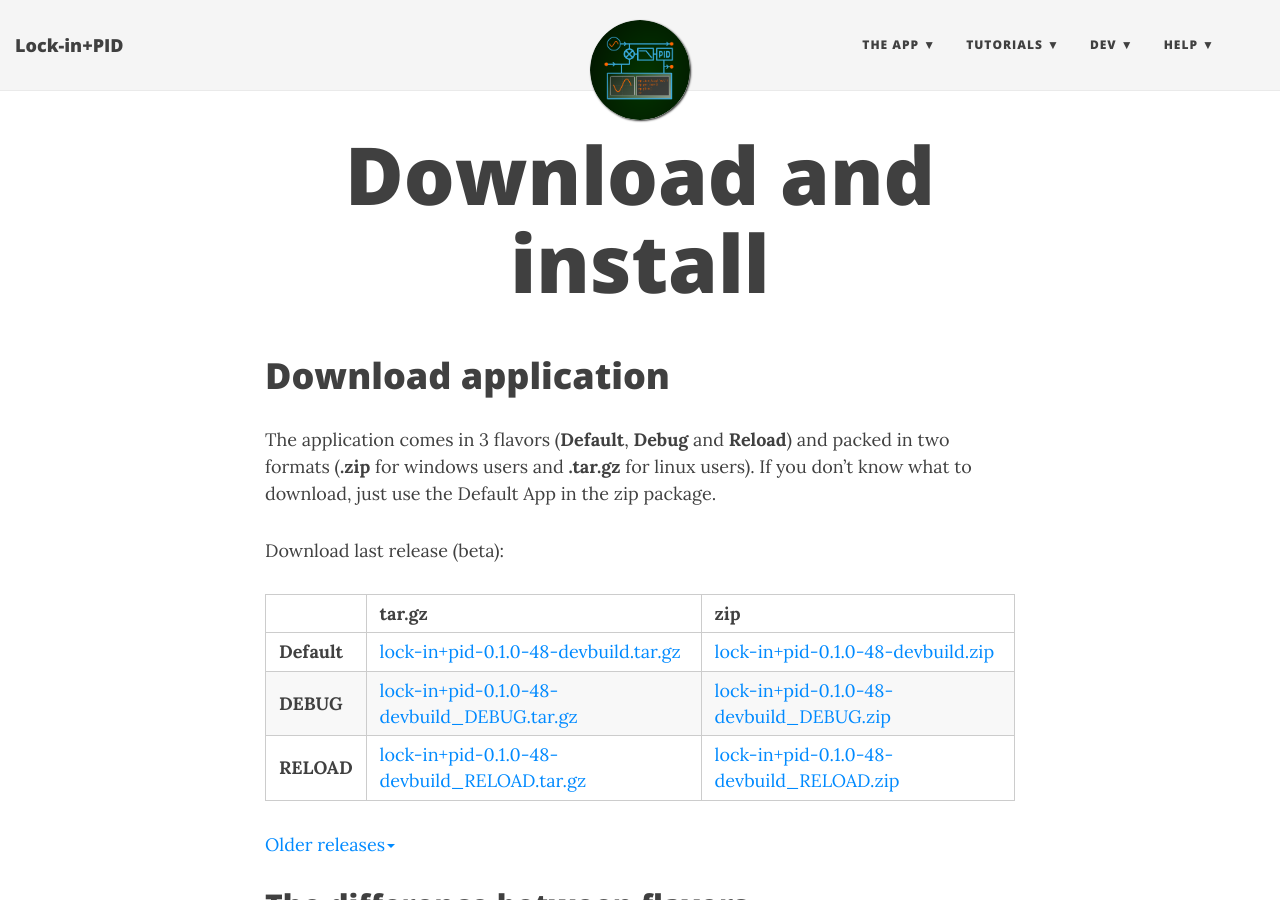
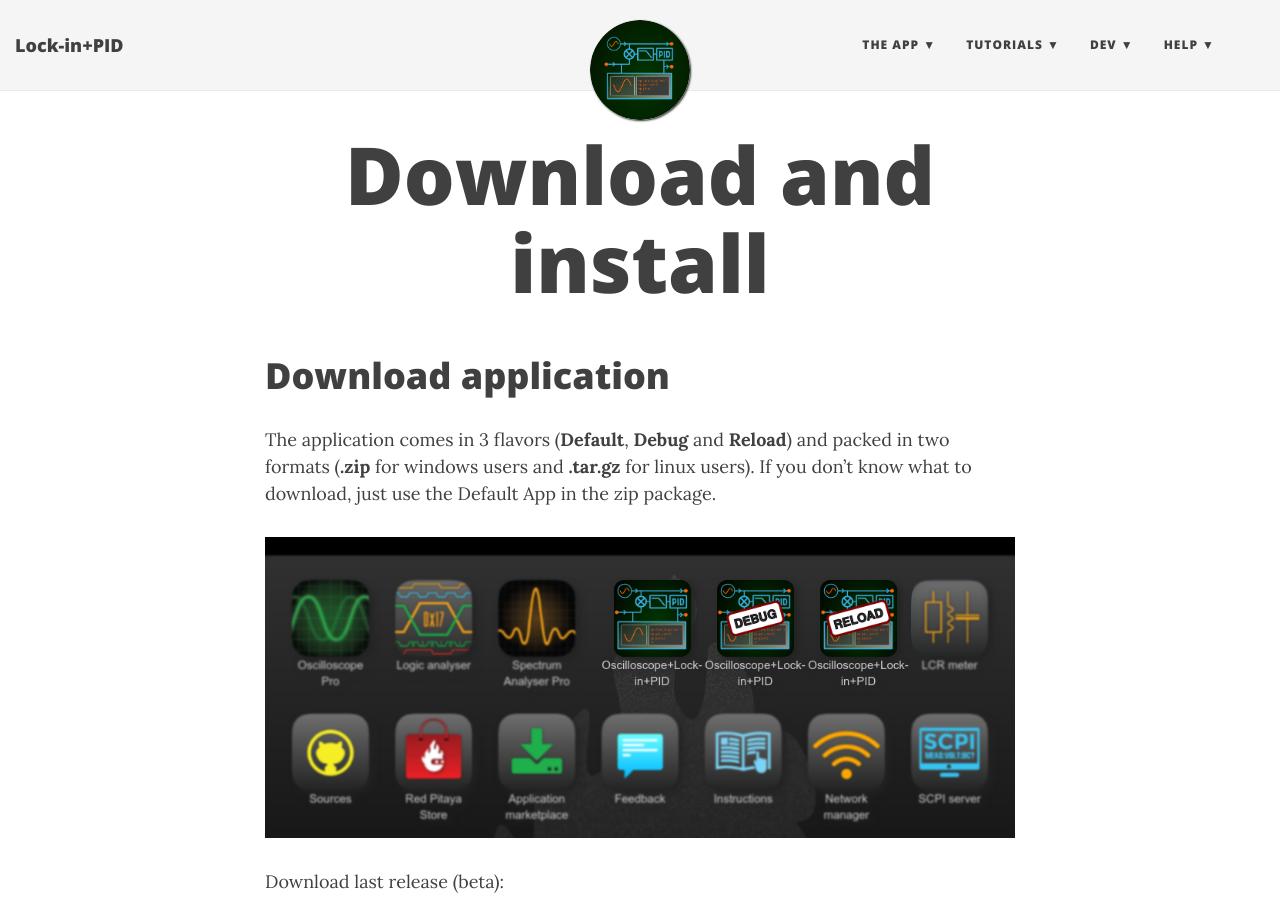
Before and after one commit to marceluda/rp_lock-in_pid, a Jekyll site: the page built from TheApp/install.md, in a window 1280 px wide and 900 px high. Built offline with Jekyll 4.4.1, drawn with Linux system fonts in a browser that asks for light colours; nearby versions of some CDN libraries.

Commit message:
image flavors

```diff
--- a/TheApp/install.md
+++ b/TheApp/install.md
@@ -9,6 +9,8 @@
 The application comes in 3 flavors (**Default**, **Debug** and **Reload**) and packed in two formats
 (**.zip** for windows users and **.tar.gz** for linux users). If you don't know what to download, just use
 the Default App in the zip package.
+
+![three_flavors]({{ site.baseurl }}/img/three_flavors.png "three_flavors")
 
 Download last release (beta):
 
```
Also changed, not shown: img/three_flavors.png (added).
